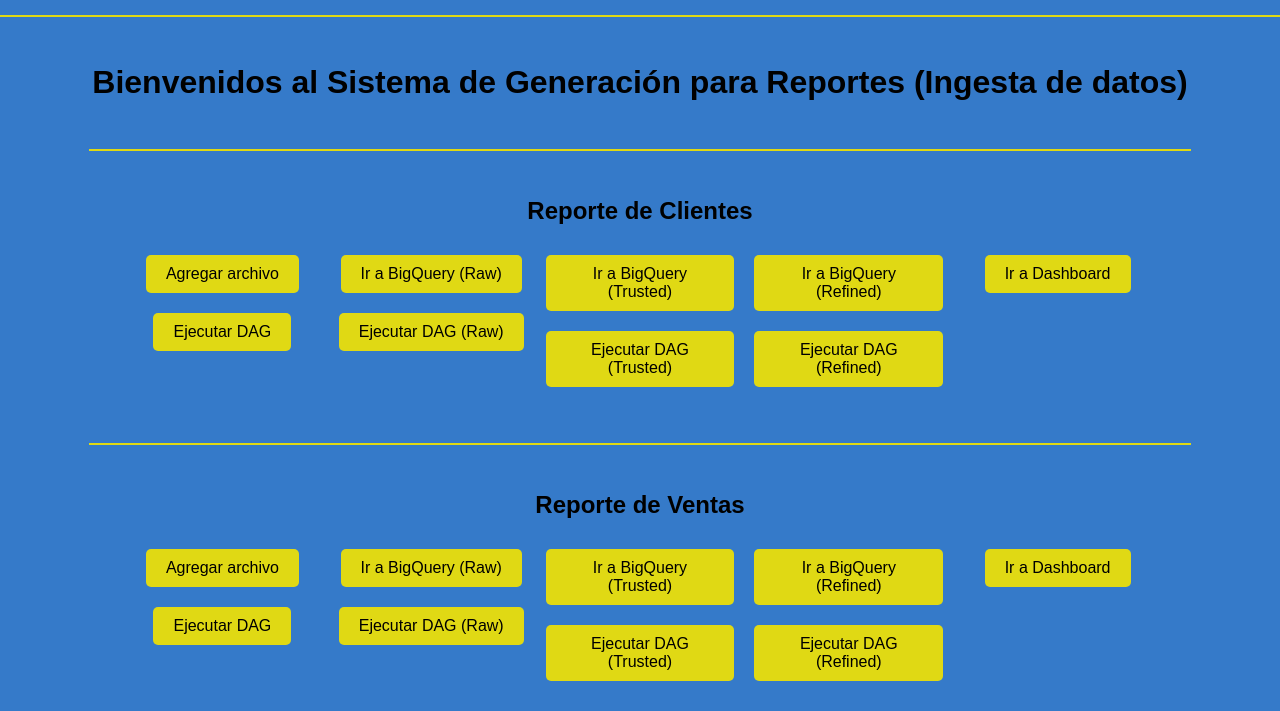
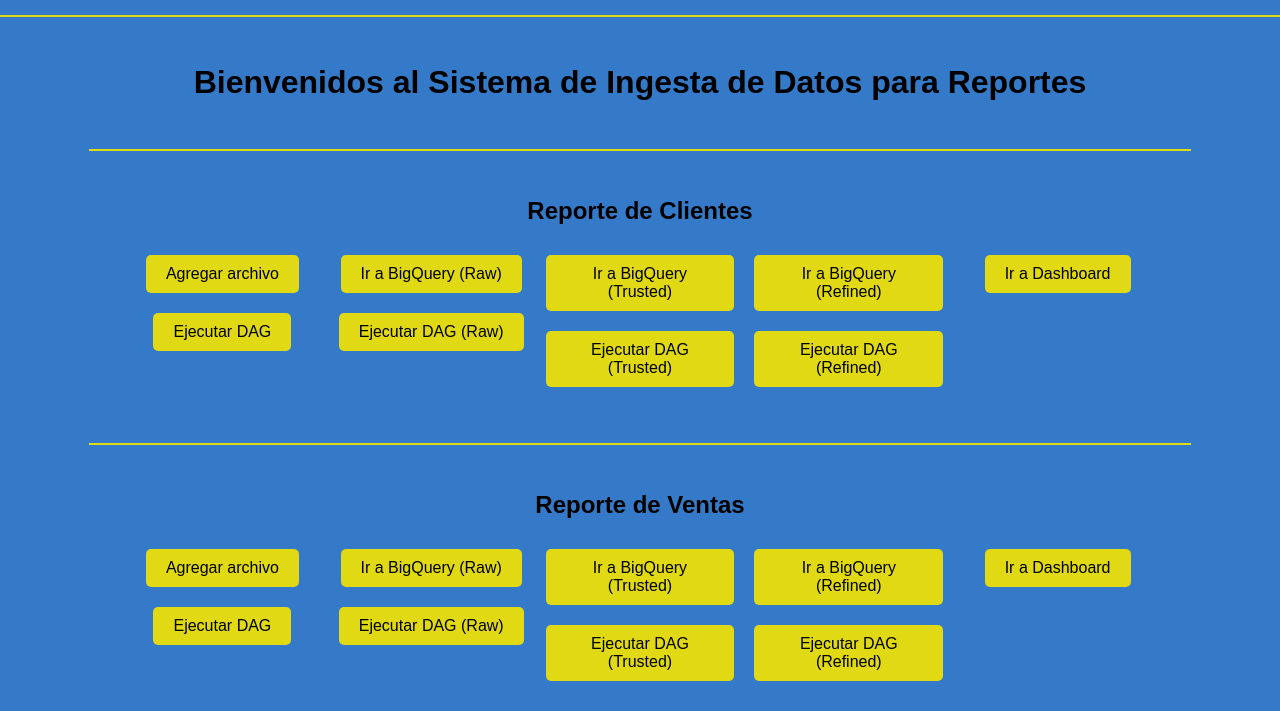
Before and after one commit to josealbertonugadan/practicas-profesionales, a plain HTML site: page index.html in a window 1280 px wide. Shown: the part 193-904 px from the top of the page. Drawn offline with Linux system fonts and the light colour scheme.

Commit message:
cambio titulo final

```diff
--- a/index.html
+++ b/index.html
@@ -60,7 +60,7 @@
     <center>
         <hr color="e0d914" width="1500">
         <br>
-        <h1>Bienvenidos al Sistema de Generación para Reportes (Ingesta de datos)</h1>
+        <h1>Bienvenidos al Sistema de Ingesta de Datos para Reportes</h1>
         <br>
         <hr color="e0d914" width="1100">
         <br>
```
